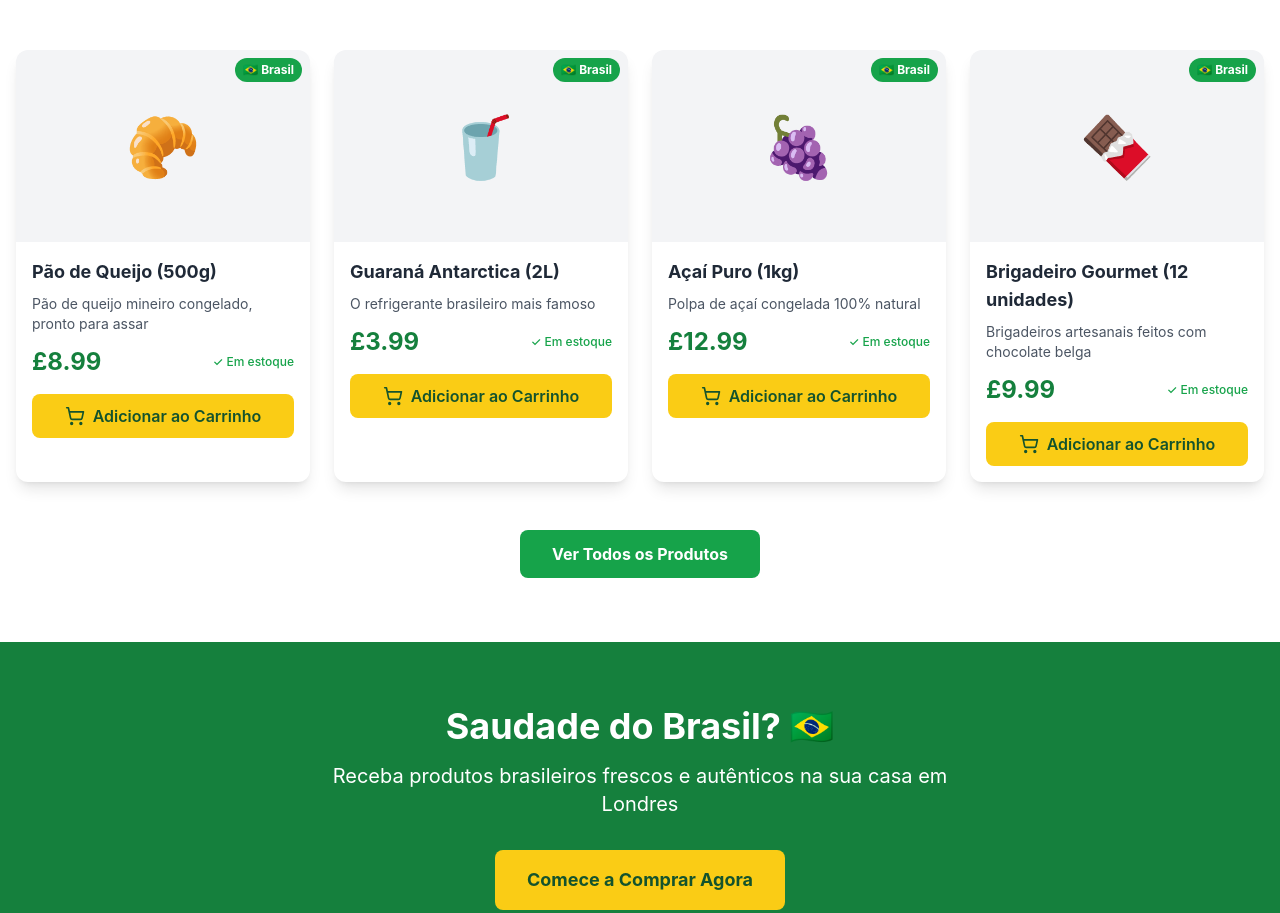
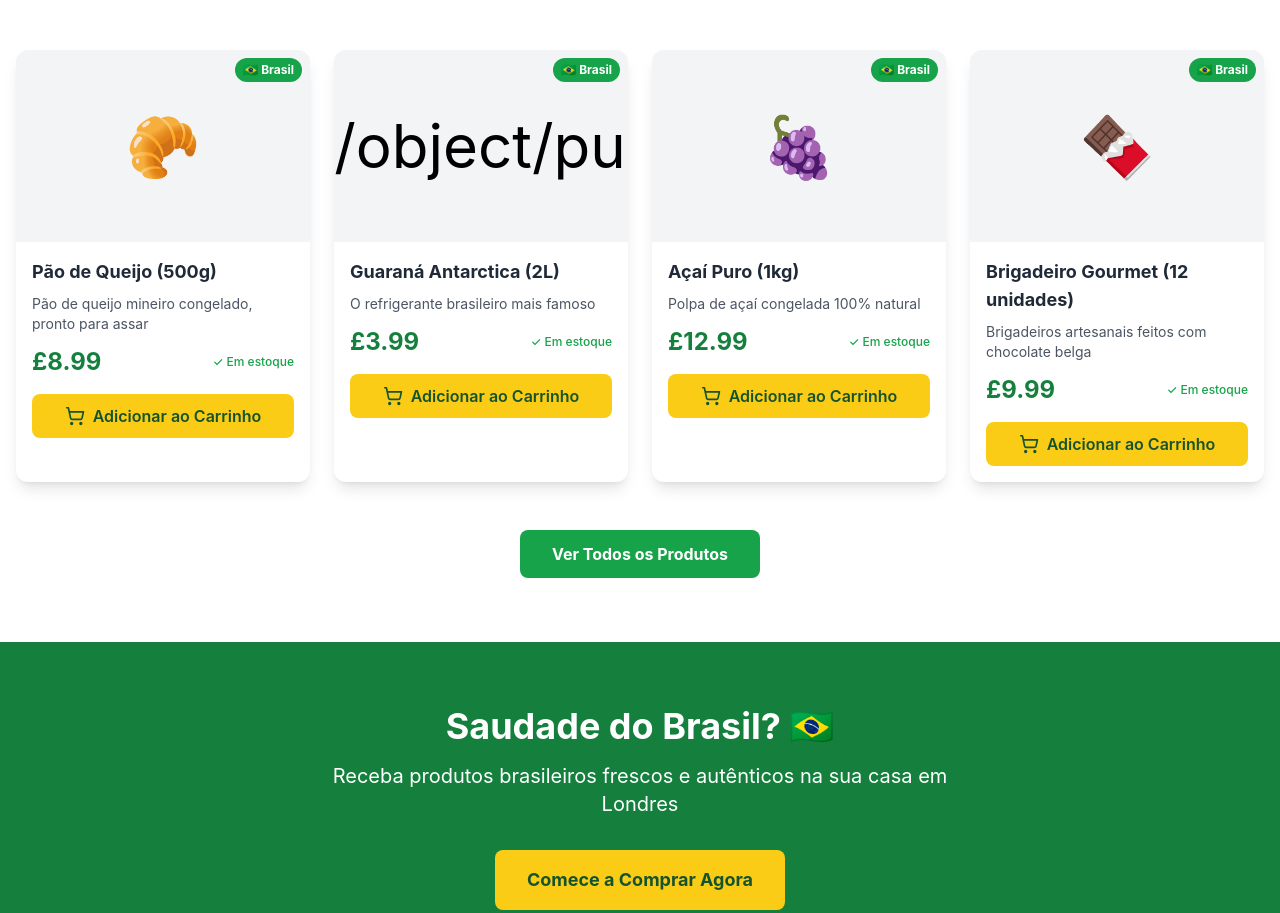
Before and after one commit to contatoantaresenergia-netizen/Mercado-Londres, a Next.js app: page / in a window 1280 px wide. Shown: the part 846-1759 px from the top of the page. Built offline with nearby package versions, Linux system fonts and the light colour scheme.

Commit message:
Update ProductCard.js

```diff
--- a/src/app/components/ProductCard.js
+++ b/src/app/components/ProductCard.js
@@ -19,7 +19,7 @@ export default function ProductCard({ product }) {
       <div className="relative h-48 bg-gray-100 flex items-center justify-center">
         <div className="text-6xl">
           {product.id === '1' && '🥐'}
-          {product.id === '2' && '🥤'}
+          {product.id === '2' && 'https://vpqevrxwiglfpyrwxmne.supabase.co/storage/v1/object/public/images/lata%20de%20guarana%206%20un.webp'}
           {product.id === '3' && '🍇'}
           {product.id === '4' && '🍫'}
         </div>
```
